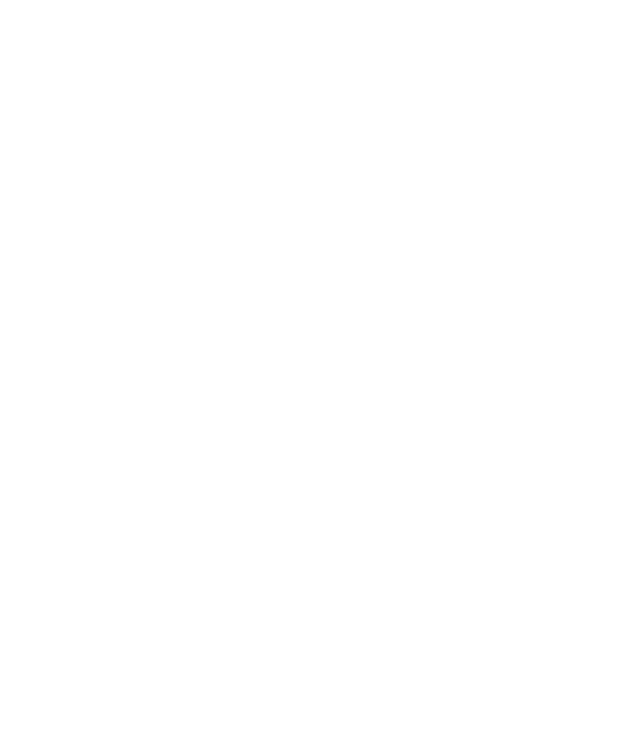
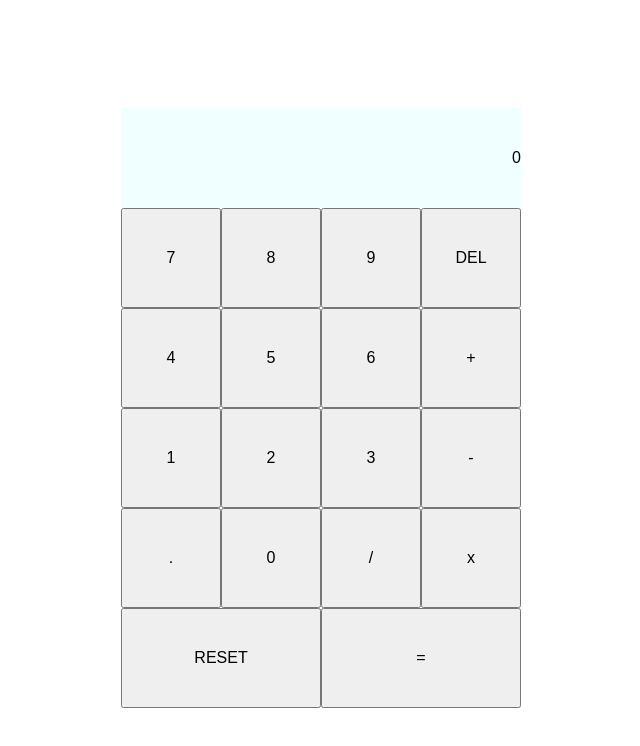
Before and after one commit to kacpersiedlarczyk/calculator, a plain HTML site: page index.html in a window 1280 px wide. Shown: the whole page, without its empty margins (319-959 px from the left). Drawn offline with Linux system fonts and the light colour scheme.

Commit message:
add basic ui

```diff
--- a/index.html
+++ b/index.html
@@ -3,12 +3,33 @@
 <head>
     <meta charset="UTF-8">
     <meta name="viewport" content="width=device-width, initial-scale=1.0">
-    <title>Document</title>
+    <title>calculator</title>
 
     <link rel="stylesheet" href="style.css">
     <script src="script.js" defer></script>
 </head>
 <body>
+    <div class="calculator">
+        <div class="output">0</div>
 
+        <button>7</button>
+        <button>8</button>
+        <button>9</button>
+        <button>DEL</button>
+        <button>4</button>
+        <button>5</button>
+        <button>6</button>
+        <button>+</button>
+        <button>1</button>
+        <button>2</button>
+        <button>3</button>
+        <button>-</button>
+        <button>.</button>
+        <button>0</button>
+        <button>/</button>
+        <button>x</button>
+        <button class="span-two">RESET</button>
+        <button class="span-two">=</button>
+    </div>
 </body>
 </html>
--- a/script.js
+++ b/script.js
@@ -1,6 +1,6 @@
 let operator;
-let currentNumber;
-let previousNumber;
+let currentOperand;
+let previousOperand;
 
 function add(a, b) {
     return a + b;
--- a/style.css
+++ b/style.css
@@ -0,0 +1,90 @@
+/* Box sizing rules */
+*,
+*::before,
+*::after {
+  box-sizing: border-box;
+}
+
+/* Remove default margin */
+body,
+h1,
+h2,
+h3,
+h4,
+p,
+figure,
+blockquote,
+dl,
+dd {
+  margin-block-end: 0;
+}
+
+/* Remove list styles on ul, ol elements with a list role, which suggests default styling will be removed */
+ul[role='list'],
+ol[role='list'] {
+  list-style: none;
+}
+
+/* Set core root defaults */
+html:focus-within {
+  scroll-behavior: smooth;
+}
+
+/* Set core body defaults */
+body {
+  min-height: 100vh;
+  text-rendering: optimizeSpeed;
+  line-height: 1.5;
+}
+
+/* A elements that don't have a class get default styles */
+a:not([class]) {
+  text-decoration-skip-ink: auto;
+}
+
+/* Make images easier to work with */
+img,
+picture {
+  max-width: 100%;
+  display: block;
+}
+
+/* Inherit fonts for inputs and buttons */
+input,
+button,
+textarea,
+select {
+  font: inherit;
+}
+
+/*  */
+
+body {
+    font-family: Arial, Helvetica, sans-serif;
+}
+
+.calculator {
+    display: grid;
+    justify-content: center;
+    align-content: center;
+    min-height: 100vh;
+    grid-template-columns: repeat(4, 100px);
+    grid-template-rows: repeat(6, 100px);
+}
+
+.calculator > button {
+    cursor: pointer;
+    font-size: 1rem;
+}
+
+.span-two {
+    grid-column: span 2;
+}
+
+.output {
+    grid-column: 1 / -1;
+    background-color: azure;
+    display: flex;
+    align-items: center;
+    justify-content: flex-end;
+}
```
